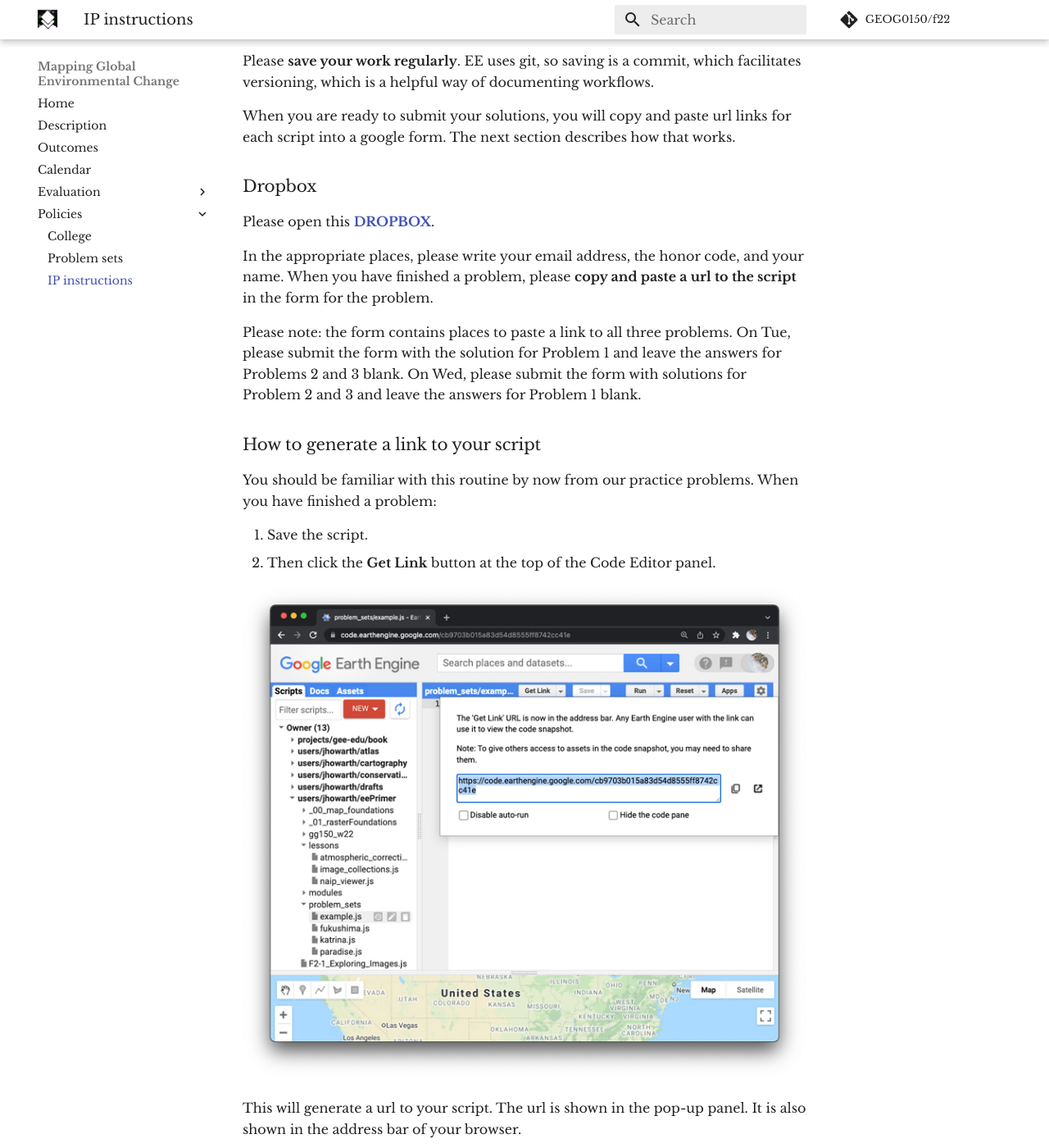
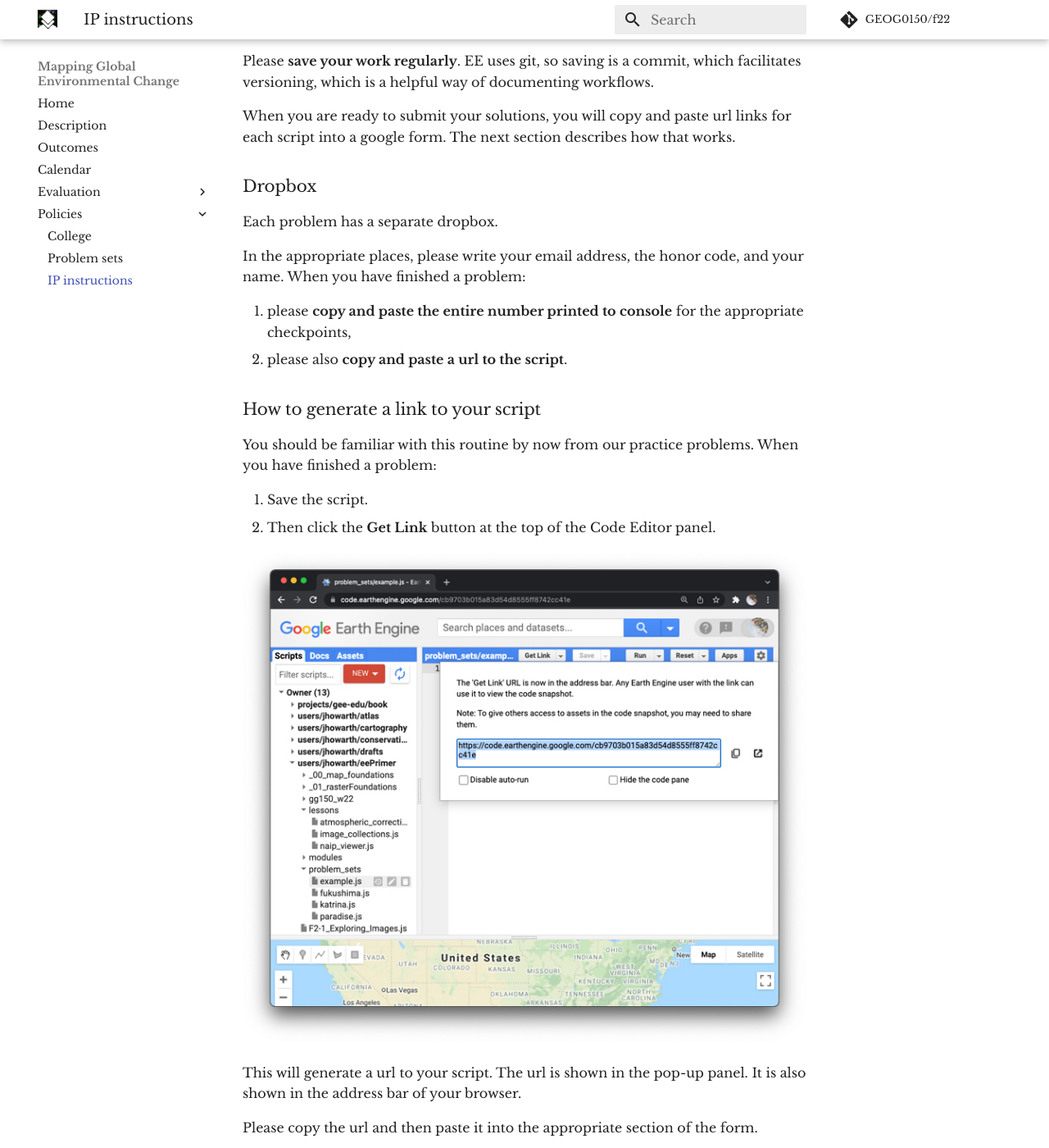
Before and after one commit to GEOG0150/f22, an MkDocs documentation site: the page built from src/ip-instructions.md, in a window 1280 px wide and 1400 px high, scrolled down 747 px. Shown: the whole window at 82% size. Built offline with MkDocs 1.6.1 and Material for MkDocs 9.7.7, drawn with Linux system fonts in a browser that asks for light colours; comment, search, counter and statistics services are not loaded; some of the changed text lies outside the part shown.

Commit message:
ip instructions

```diff
--- a/src/ip-instructions.md
+++ b/src/ip-instructions.md
@@ -22,11 +22,12 @@ When you are ready to submit your solutions, you will copy and paste url links f
 
 ### Dropbox
 
-Please open this [**DROPBOX**](https://forms.gle/kxTYu5433coD4J7v6).
+Each problem has a separate dropbox.
 
-In the appropriate places, please write your email address, the honor code, and your name. When you have finished a problem, please **copy and paste a url to the script** in the form for the problem.
+In the appropriate places, please write your email address, the honor code, and your name. When you have finished a problem:
 
-Please note: the form contains places to paste a link to all three problems. On Tue, please submit the form with the solution for Problem 1 and leave the answers for Problems 2 and 3 blank. On Wed, please submit the form with solutions for Problem 2 and 3 and leave the answers for Problem 1 blank.
+1. please **copy and paste the entire number printed to console** for the appropriate checkpoints,
+2. please also **copy and paste a url to the script**.
 
 ### How to generate a link to your script
 
@@ -43,14 +44,12 @@ Please copy the url and then paste it into the appropriate section of the form.
 
 Before the clock runs out please click the **Submit** button.
 
-You will automatically receive a copy of your submission to the email account that you provided.
+After a quick manual review, you will receive a copy of the form with the checkpoints 'graded'. You are welcome to discuss this feedback with an instructor or peer (as long as they have completed this portion of the ip) once you received the feedback.
 
 _Please note that the Get Link url creates a snapshot of your script. If you make any changes to your code after creating the url, I will not be able to see them. I only see the state of your script when you click the Get Link button. This means that you can continue to work on the script after submitting your first solutions and do not need to create new javaScript files to work on the next phase._
 
 ### Problems
 
-_Links will become available during first and second phases._
-
 - Problem 1
 - Problem 2
 - Problem 3
```
Also changed, not shown: docs/ip-instructions/index.html (+7 -5 lines), docs/search/search_index.json (+1 -1 lines), docs/sitemap.xml (+10 -10 lines), 1 other file.
